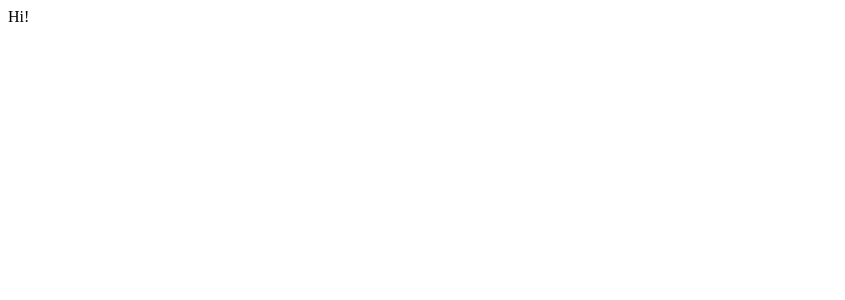
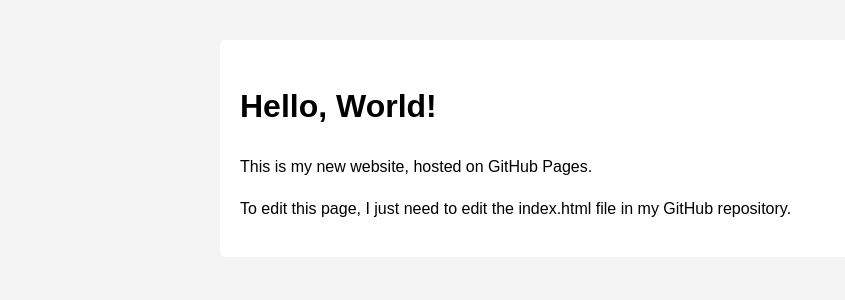
Before and after one commit to Peter211231231231232131/pqt3, a plain HTML site: page index.html in a window 1280 px wide. Shown: the whole page, without its empty margins (0-845 px from the left). Drawn offline with Linux system fonts and the light colour scheme.

Commit message:
Update index.html

```diff
--- a/index.html
+++ b/index.html
@@ -1 +1,31 @@
-Hi!
+<!DOCTYPE html>
+<html lang="en">
+<head>
+    <meta charset="UTF-8">
+    <meta name="viewport" content="width=device-width, initial-scale=1.0">
+    <title>Welcome to My Website</title>
+    <style>
+        /* This is for basic styling (CSS) */
+        body {
+            font-family: sans-serif;
+            line-height: 1.6;
+            margin: 40px;
+            background-color: #f4f4f4;
+        }
+        .container {
+            max-width: 800px;
+            margin: auto;
+            background: #fff;
+            padding: 20px;
+            border-radius: 5px;
+        }
+    </style>
+</head>
+<body>
+    <div class="container">
+        <h1>Hello, World!</h1>
+        <p>This is my new website, hosted on GitHub Pages.</p>
+        <p>To edit this page, I just need to edit the index.html file in my GitHub repository.</p>
+    </div>
+</body>
+</html>
```
